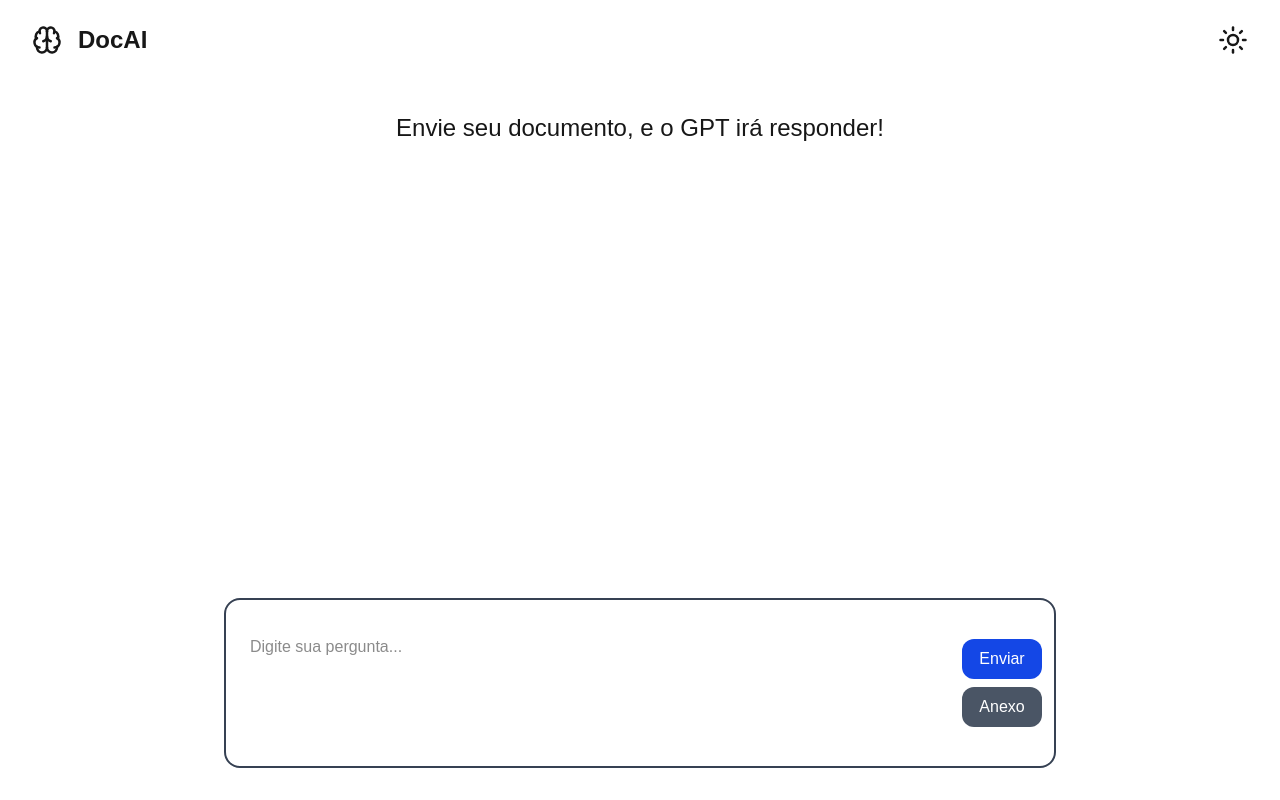
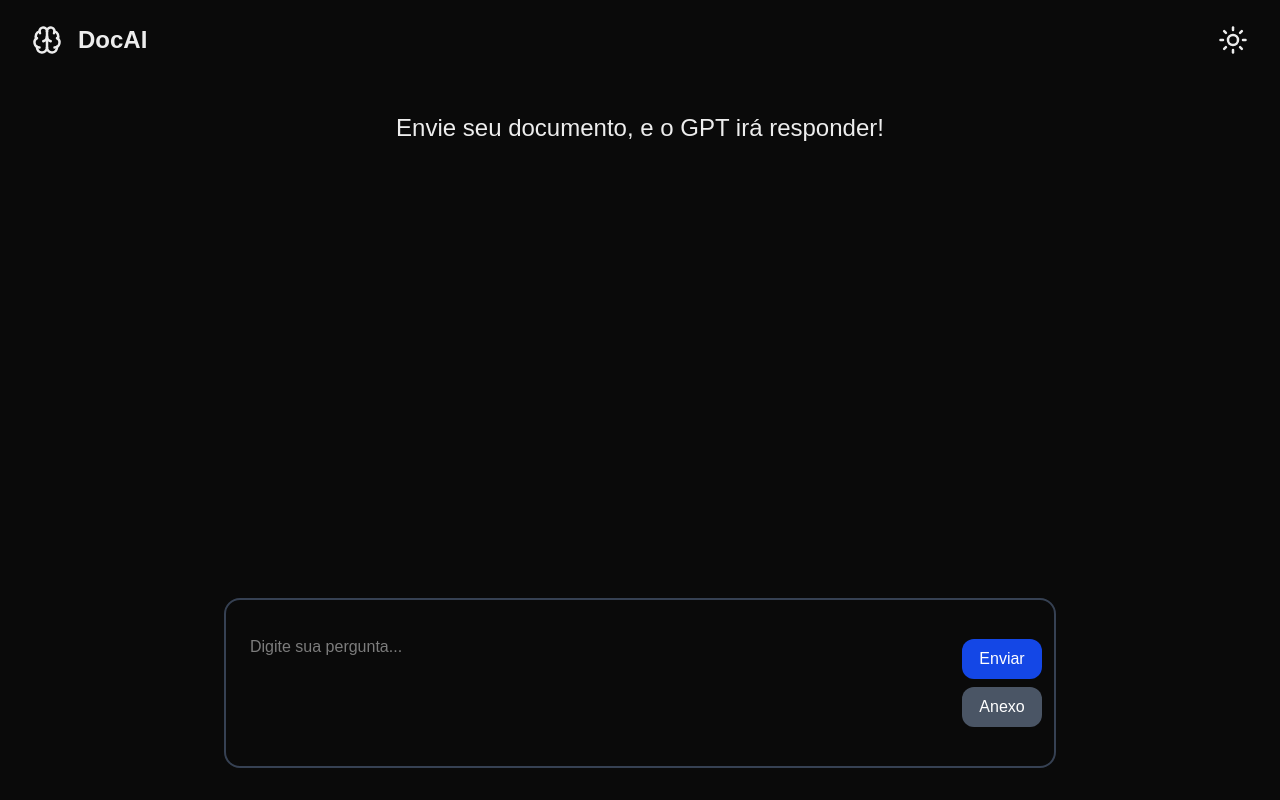
Before and after one commit to MatheusOliveiraAzevedo/assistente-docs, a Next.js app: page / in a window 1280 px wide. Built offline with nearby package versions, Linux system fonts and the light colour scheme.

Commit message:
Correção da inicialização do tema escuro.

```diff
--- a/src/shared/useContext/themeContext.tsx
+++ b/src/shared/useContext/themeContext.tsx
@@ -21,9 +21,13 @@ export function ThemeProvider({ children }: ThemeProviderProps) {
 
     useEffect(() => {
         const savedTheme = localStorage.getItem('theme') as Theme;
-        if (savedTheme) setTheme(savedTheme);
+        if (savedTheme) {
+            setTheme(savedTheme)
+            document.body.classList.toggle('theme-dark', savedTheme === 'dark');
+        } else {
+            document.body.classList.toggle('theme-dark', theme === 'dark');
+        }
 
-        document.body.classList.toggle('theme-dark', savedTheme === 'dark');
     }, [])
 
     const toggleTheme = () => {
```
